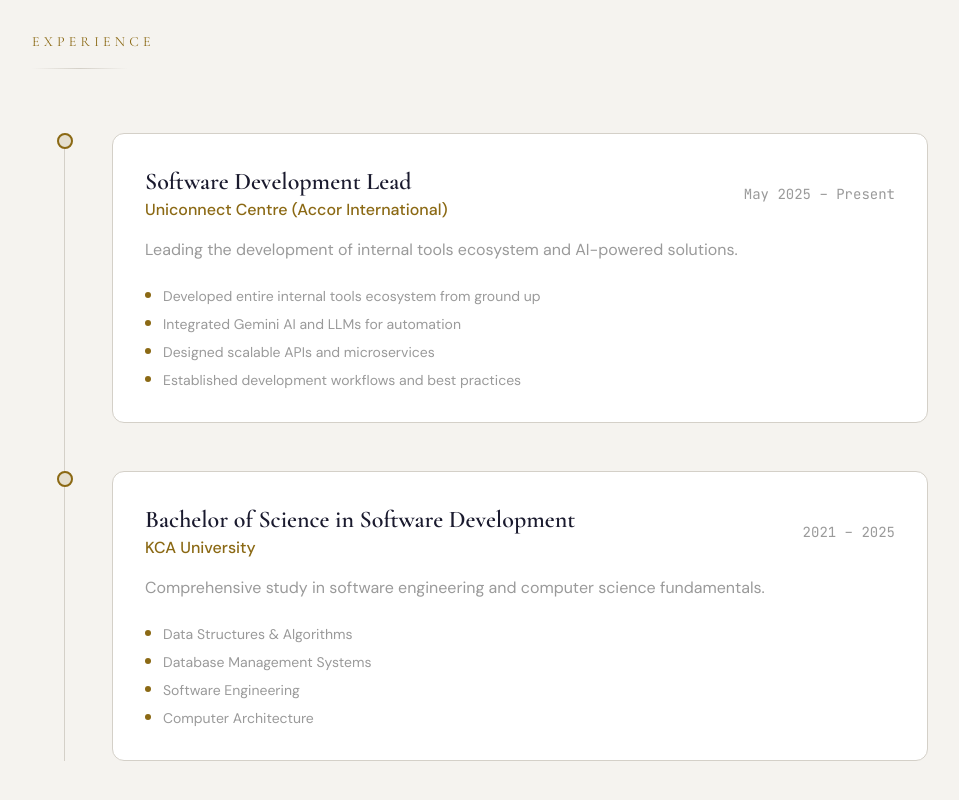
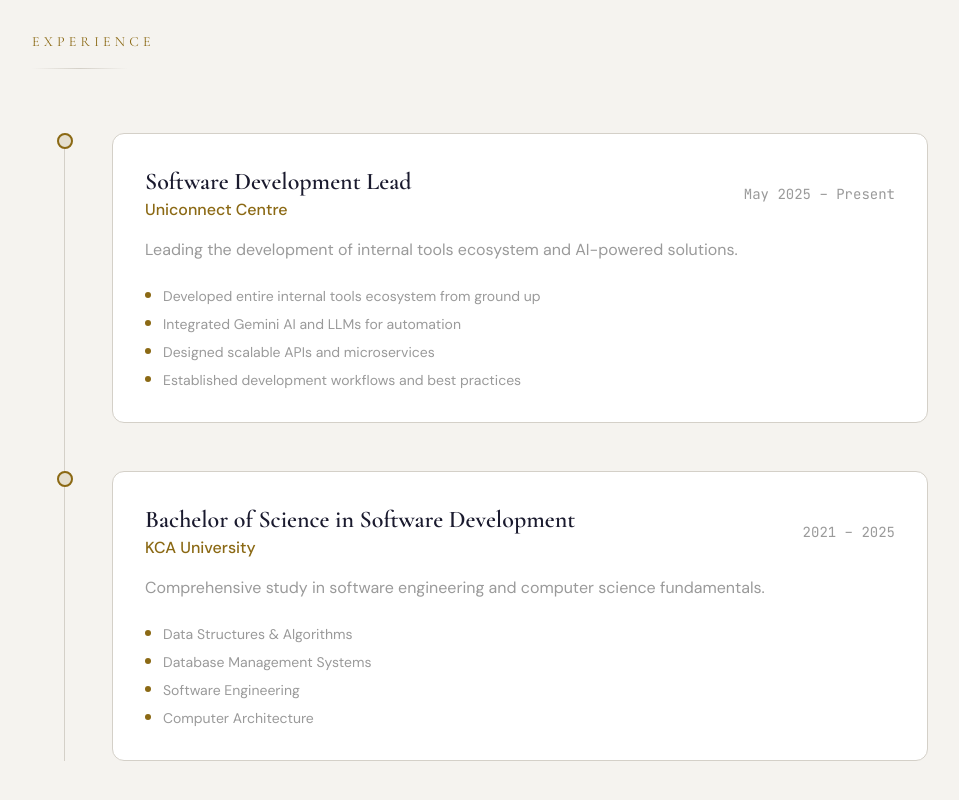
Before and after one commit to dennisooki/portfolio, a Next.js app: page / in a window 1280 px wide. Shown: the part 2434-3234 px from the top of the page, without its empty margins (160-1119 px from the left). Built offline with nearby package versions, Linux system fonts and the light colour scheme.

Commit message:
update company branding to Uniconnect Centre

```diff
--- a/app/components/Experience.tsx
+++ b/app/components/Experience.tsx
@@ -14,7 +14,7 @@ interface ExperienceItem {
 const experiences: ExperienceItem[] = [
   {
     title: "Software Development Lead",
-    company: "Uniconnect Centre (Accor International)",
+    company: "Uniconnect Centre",
     period: "May 2025 – Present",
     description: "Leading the development of internal tools ecosystem and AI-powered solutions.",
     achievements: [
--- a/app/layout.tsx
+++ b/app/layout.tsx
@@ -26,7 +26,7 @@ const jetbrainsMono = JetBrains_Mono({
 
 export const metadata: Metadata = {
   title: "Dennis Ooki Magolo | Software Development Lead",
-  description: "Portfolio of Dennis Ooki Magolo - Software Development Lead at Accor International. Full-stack developer specializing in Python, Django, Flutter, and React.",
+  description: "Portfolio of Dennis Ooki Magolo - Software Development Lead at Uniconnect Centre. Full-stack developer specializing in Python, Django, Flutter, and React.",
   keywords: ["Dennis Ooki Magolo", "Software Developer", "Full-stack Developer", "Django", "Flutter", "React", "Python"],
   authors: [{ name: "Dennis Ooki Magolo" }],
   creator: "Dennis Ooki Magolo",
@@ -34,13 +34,13 @@ export const metadata: Metadata = {
     type: "website",
     locale: "en_US",
     title: "Dennis Ooki Magolo | Software Development Lead",
-    description: "Portfolio of Dennis Ooki Magolo - Software Development Lead at Accor International.",
+    description: "Portfolio of Dennis Ooki Magolo - Software Development Lead at Uniconnect Centre.",
     siteName: "Dennis Ooki Magolo Portfolio",
   },
   twitter: {
     card: "summary_large_image",
     title: "Dennis Ooki Magolo | Software Development Lead",
-    description: "Portfolio of Dennis Ooki Magolo - Software Development Lead at Accor International.",
+    description: "Portfolio of Dennis Ooki Magolo - Software Development Lead at Uniconnect Centre.",
   },
 };
 
```
